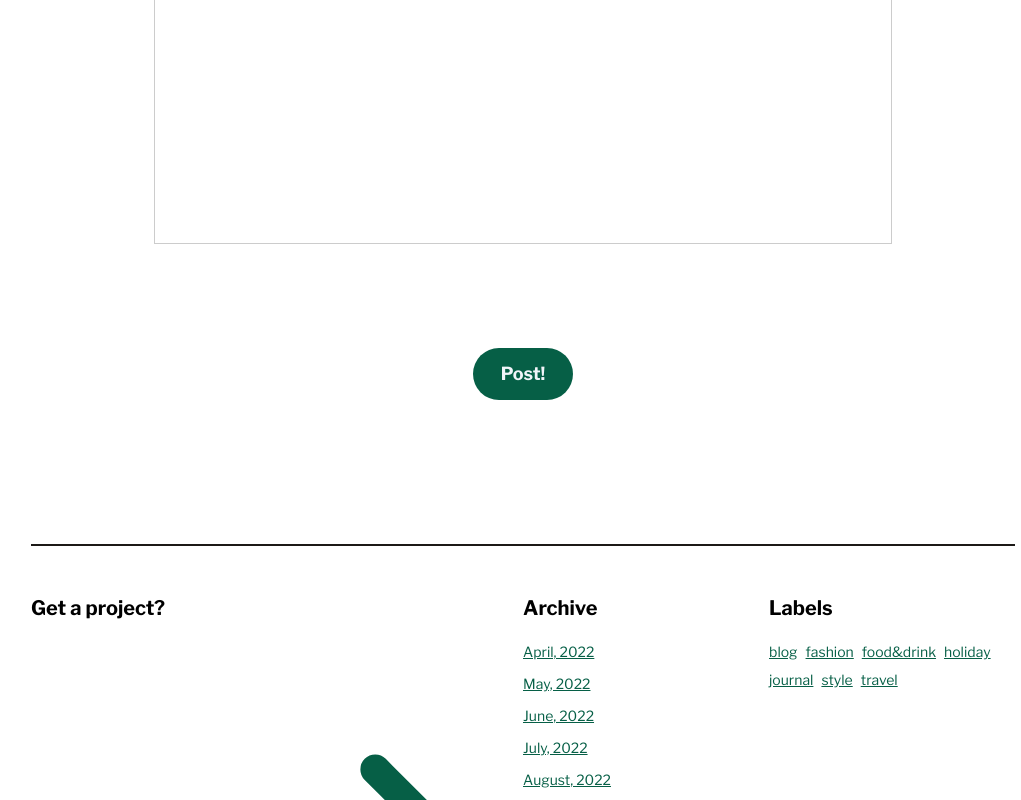
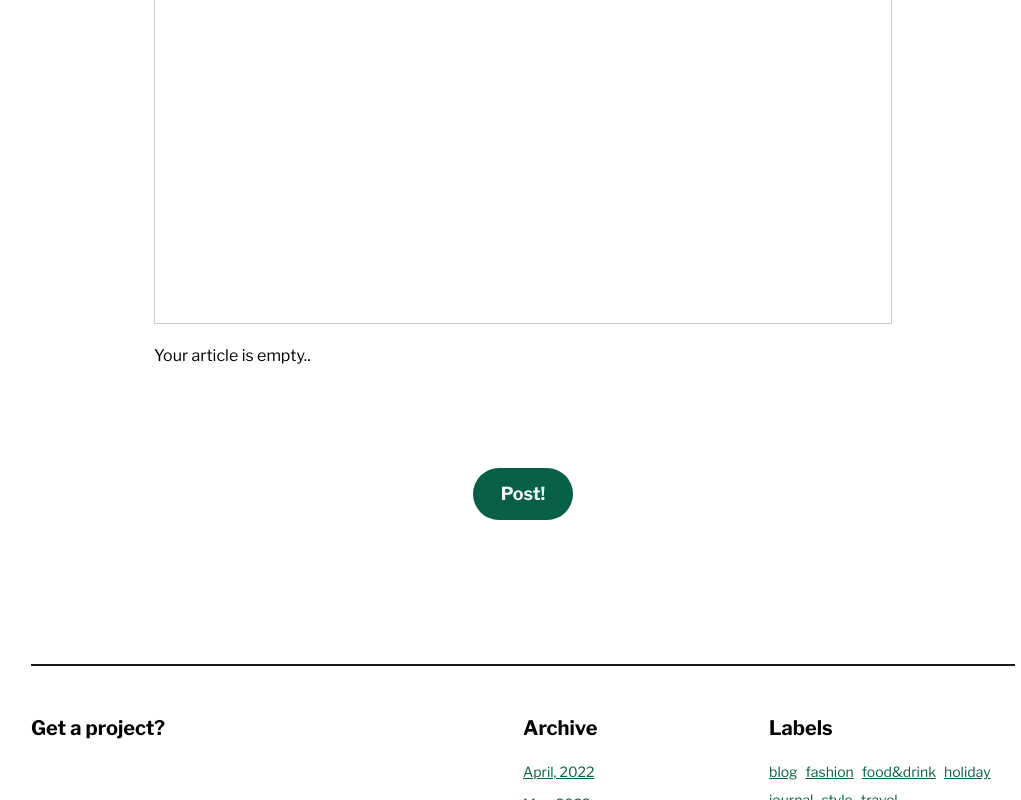
Before and after one commit to LepakBoy/blogs_page, a Next.js app: page /admin in a window 1280 px wide. Shown: the part 985-1785 px from the top of the page, without its empty margins (117-1138 px from the left). Built offline with nearby package versions, Linux system fonts and the light colour scheme.

Commit message:
form mandatory validation using formik, sweetlaert2, messageInput componennt

```diff
--- a/package.json
+++ b/package.json
@@ -19,6 +19,7 @@
     "quill": "^2.0.2",
     "react": "^18",
     "react-dom": "^18",
+    "sweetalert2": "^11.12.2",
     "yup": "^1.4.0"
   },
   "devDependencies": {
--- a/src/app/admin/form/inputForm.tsx
+++ b/src/app/admin/form/inputForm.tsx
@@ -2,46 +2,70 @@
 import InputFormComponent from '@/app/components/molecule/inputForm';
 import { addPost } from '@/lib/data';
 import { IPost } from '@/lib/interfaces';
-import React, { useRef, useState } from 'react';
+import React, { useEffect, useRef, useState } from 'react';
 import { Editor as PrimeEditor } from 'primereact/editor';
 import { Editor } from 'primereact/editor';
 import { Chips } from 'primereact/chips';
-import { formMandatory } from '@/helper/blogForm';
-
-type FormHandler = (formData: FormData) => void;
+import { useFormik } from 'formik';
+import * as Yup from 'yup';
+import Swal from 'sweetalert2';
 
 export default function InputForm() {
   const ref = useRef<HTMLFormElement>(null);
   const editorRef = useRef<PrimeEditor>(null);
   const [paraf, setParaf] = useState<string>('');
+  const [errorForm, setErrorForm] = useState<boolean>(false);
   const [labels, setLabels] = useState<string[]>([]);
-  const [emptyField, setEmptyField] = useState<string[]>([]);
 
-  const handleWrappedSubmit: FormHandler = (formData: FormData) => {
-    //  check for empty field on form
-    // if (formMandatory(convert(formData))) {
-    //   alert('there is empty field');
-    //   setEmptyField(formMandatory(convert(formData)));
-    //   console.log(paraf);
+  const initialFormValue = {
+    title: '',
+    header: '',
+    img: '',
+    slug: '',
+    labels: '',
+  };
+
+  const validationSchema = Yup.object({
+    title: Yup.string().required('Title is required'),
+    header: Yup.string().required('Header is required'),
+    img: Yup.string().required('Image is required'),
+    slug: Yup.string().required('Slug is required'),
+    labels: Yup.string().required('Labels is required'),
+  });
+
+  const handleWrappedSubmit = (values: typeof initialFormValue) => {
+    // if (Object.keys(formik.errors).length > 1) {
+    //   alert('ksong');
     //   return;
     // }
 
-    const post: IPost = convert(formData);
+    // prevent upload if paragraph is empty
+    if (errorForm) return;
+
+    const post: IPost = { ...values, desc: paraf };
     addPost(post as IPost);
+    Swal.fire({
+      icon: 'success',
+      title: 'Your article posted successfully',
+    });
     ref.current?.reset();
     editorRef.current?.getQuill().setText('');
+    formik.resetForm();
   };
 
-  const convert = (formData: FormData): IPost => {
-    return {
-      title: formData.get('title') as string,
-      header: formData.get('header') as string,
-      desc: paraf,
-      img: formData.get('img') as string,
-      slug: formData.get('slug') as string,
-      labels: formData.get('labels') as string,
-    } as IPost;
-  };
+  const formik = useFormik({
+    initialValues: initialFormValue,
+    validationSchema: validationSchema,
+    onSubmit: handleWrappedSubmit,
+  });
+
+  useEffect(() => {
+    if (!paraf) {
+      setErrorForm(true);
+    } else {
+      setErrorForm(false);
+    }
+  }, [paraf]);
 
   return (
     <section className="py-16 md:w-3/4 mx-auto">
@@ -52,42 +76,66 @@ export default function InputForm() {
       <form
         ref={ref}
         id="inputBlog"
-        className="flex flex-col gap-6 p-chips"
-        action={handleWrappedSubmit}
-        // action={addPost}
+        className="flex flex-col gap-5 p-chips"
+        onSubmit={formik.handleSubmit}
       >
         <InputFormComponent
+          onChange={formik.handleChange}
+          onBlur={formik.handleBlur}
+          value={formik.values.title}
           name="title"
           placeholder="Title"
           type="text"
+          error={
+            formik.touched.title && formik.errors.title
+              ? formik.errors.title
+              : ''
+          }
         />
         <InputFormComponent
+          onChange={formik.handleChange}
+          value={formik.values.header}
           name="header"
           placeholder="Header of content"
           type="text"
+          error={
+            formik.touched.header && formik.errors.header
+              ? formik.errors.header
+              : ''
+          }
         />
         <InputFormComponent
+          onChange={formik.handleChange}
+          value={formik.values.img}
           name="img"
           placeholder="Image name"
           type="text"
+          error={
+            formik.touched.img && formik.errors.img ? formik.errors.img : ''
+          }
         />
         <InputFormComponent
+          onChange={formik.handleChange}
+          value={formik.values.slug}
           name="slug"
           placeholder="Slug name"
           type="text"
+          error={
+            formik.touched.slug && formik.errors.slug ? formik.errors.slug : ''
+          }
         />
         <InputFormComponent
-          name="label"
+          onChange={formik.handleChange}
+          value={formik.values.labels}
+          name="labels"
           placeholder="Labels"
           type="text"
+          error={
+            formik.touched.labels && formik.errors.labels
+              ? formik.errors.labels
+              : ''
+          }
         />
-
-        {/* <Chips
-          value={labels}
-          onChange={(e) => setLabels(e.value as string[])}
-          separator=","
-        /> */}
-
         <Editor
           name="desc"
           placeholder="Write your awesome article here.."
@@ -95,6 +143,7 @@ export default function InputForm() {
           onTextChange={(e) => setParaf(e.htmlValue as string)}
           style={{ height: '460px', fontSize: '16px' }}
         />
+        {errorForm && <p>Your article is empty..</p>}
 
         <button
           type="submit"
--- a/src/app/components/molecule/inputForm.tsx
+++ b/src/app/components/molecule/inputForm.tsx
@@ -1,13 +1,19 @@
 import { IInputForm } from '@/lib/interfaces';
 import React from 'react';
+import MessageInput from './messageInput';
 
 export default function InputFormComponent(props: IInputForm) {
   return (
+    <>
       <input
         placeholder={props.placeholder}
         type={props.type}
         name={props.name}
+        onChange={props.onChange}
+        onBlur={props.onBlur}
         className="p-3 border-solid border border-gray-600 rounded-lg"
       />
+      <MessageInput msg={props.error} />
+    </>
   );
 }
--- /dev/null
+++ b/src/app/components/molecule/messageInput.tsx
@@ -0,0 +1,6 @@
+import { IMessageInput } from '@/lib/interfaces';
+import React from 'react';
+
+export default function MessageInput(props: IMessageInput) {
+  return <div className="">{props.msg}</div>;
+}
```
Also changed, not shown: src/lib/interfaces.ts (+10 -2 lines), 1 other file (tests, documents, lock files or other folders). Lines whose indentation alone changed are shown as unchanged.
